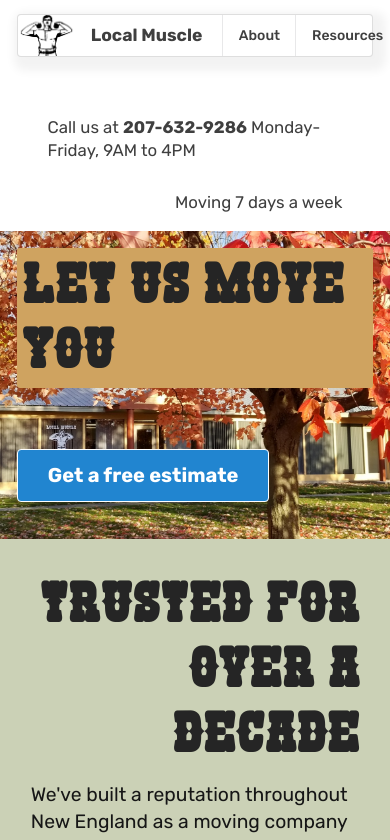
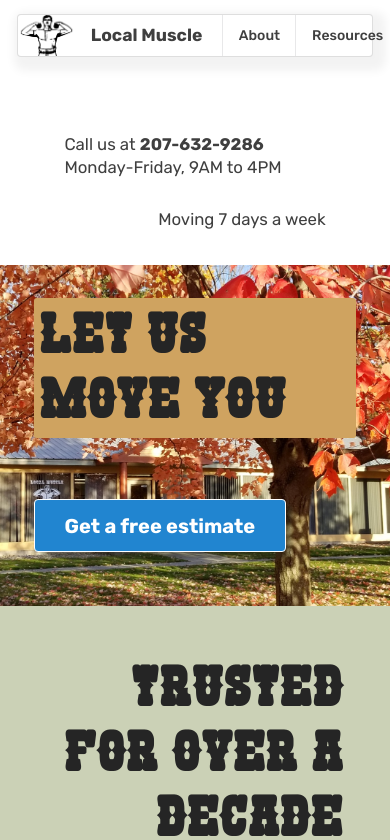
Before and after one commit to zqxyz/lmm-website, a React (Create React App) app: page / in a window 390 px wide. Shown: the top 840 px of the page. Built offline with nearby package versions, Linux system fonts and the light colour scheme.

Commit message:
padding improvement for small screens

```diff
--- a/src/style/page.css
+++ b/src/style/page.css
@@ -7,7 +7,7 @@
     color: #3f3f3f !important;
     max-width: 1600px;
     margin: 0 auto 0 auto;
-    padding: 1em;
+    padding: 2em;
 }
 
 @media only screen and (max-width: 1200px) {
```
